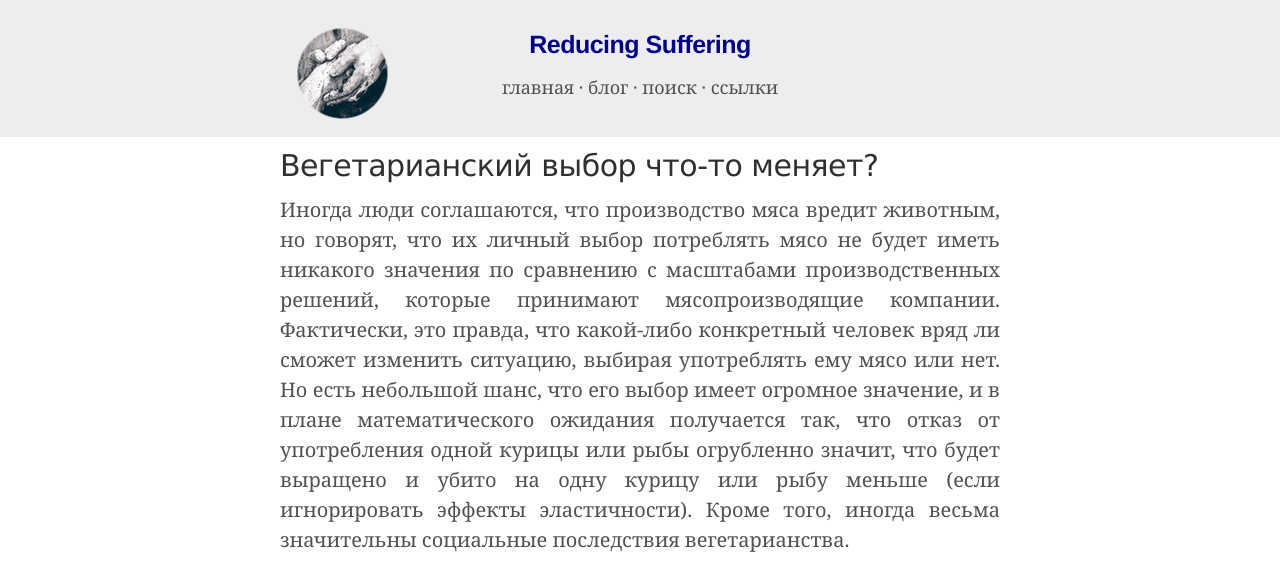
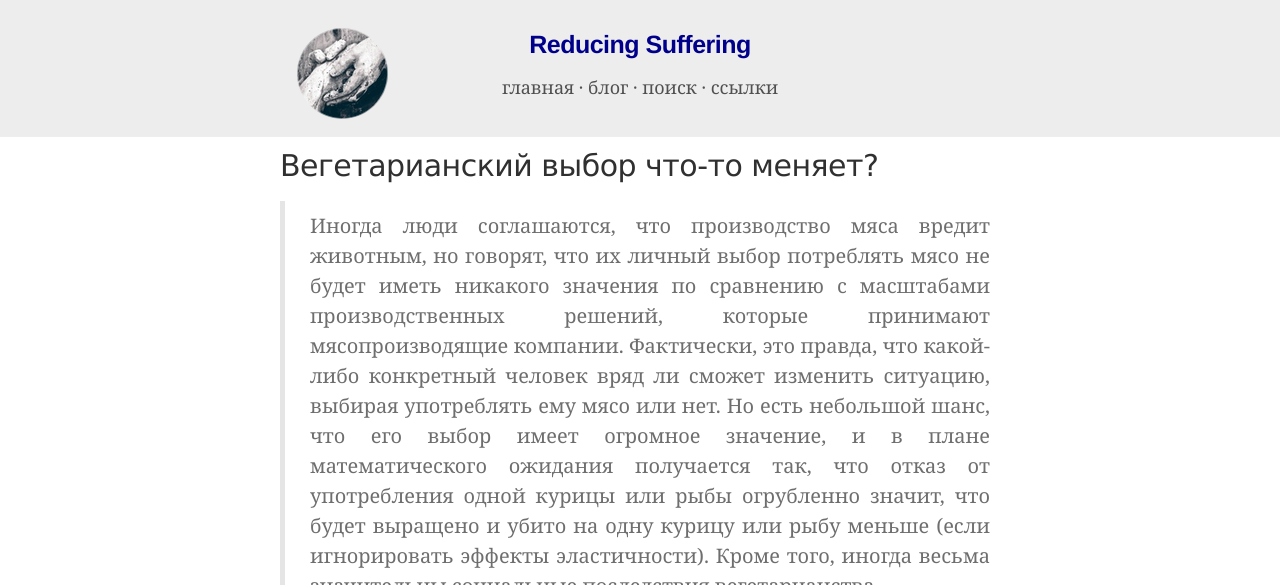
Before and after one commit to ReducingSuffering/reducingsuffering.github.io, a Jekyll site: the page built from _posts/wt/Переводы/Брайан Томасик/2024-06-09-612.md, in a window 1280 px wide. Shown: the top 585 px of the page. Built offline with Jekyll 4.4.1, drawn with Linux system fonts in a browser that asks for light colours; grey boxes are pictures that could not be loaded.

Commit message:
Update 2024-06-09-612.md

```diff
--- a/_posts/wt/Переводы/Брайан Томасик/2024-06-09-612.md
+++ b/_posts/wt/Переводы/Брайан Томасик/2024-06-09-612.md
@@ -16,4 +16,4 @@ link_to: brian-tomasik-does-vegetarianism-make-a-difference.html
 relative: true
 preview: https://reducing-suffering.org/wp-content/uploads/2014/09/Chickens_in_market.jpg
 ---
-Иногда люди соглашаются, что производство мяса вредит животным, но говорят, что их личный выбор потреблять мясо не будет иметь никакого значения по сравнению с масштабами производственных решений, которые принимают мясопроизводящие компании. Фактически, это правда, что какой-либо конкретный человек вряд ли сможет изменить ситуацию, выбирая употреблять ему мясо или нет. Но есть небольшой шанс, что его выбор имеет огромное значение, и в плане математического ожидания получается так, что отказ от употребления одной курицы или рыбы огрубленно значит, что будет выращено и убито на одну курицу или рыбу меньше (если игнорировать эффекты эластичности). Кроме того, иногда весьма значительны социальные последствия вегетарианства.
+>Иногда люди соглашаются, что производство мяса вредит животным, но говорят, что их личный выбор потреблять мясо не будет иметь никакого значения по сравнению с масштабами производственных решений, которые принимают мясопроизводящие компании. Фактически, это правда, что какой-либо конкретный человек вряд ли сможет изменить ситуацию, выбирая употреблять ему мясо или нет. Но есть небольшой шанс, что его выбор имеет огромное значение, и в плане математического ожидания получается так, что отказ от употребления одной курицы или рыбы огрубленно значит, что будет выращено и убито на одну курицу или рыбу меньше (если игнорировать эффекты эластичности). Кроме того, иногда весьма значительны социальные последствия вегетарианства.
```
